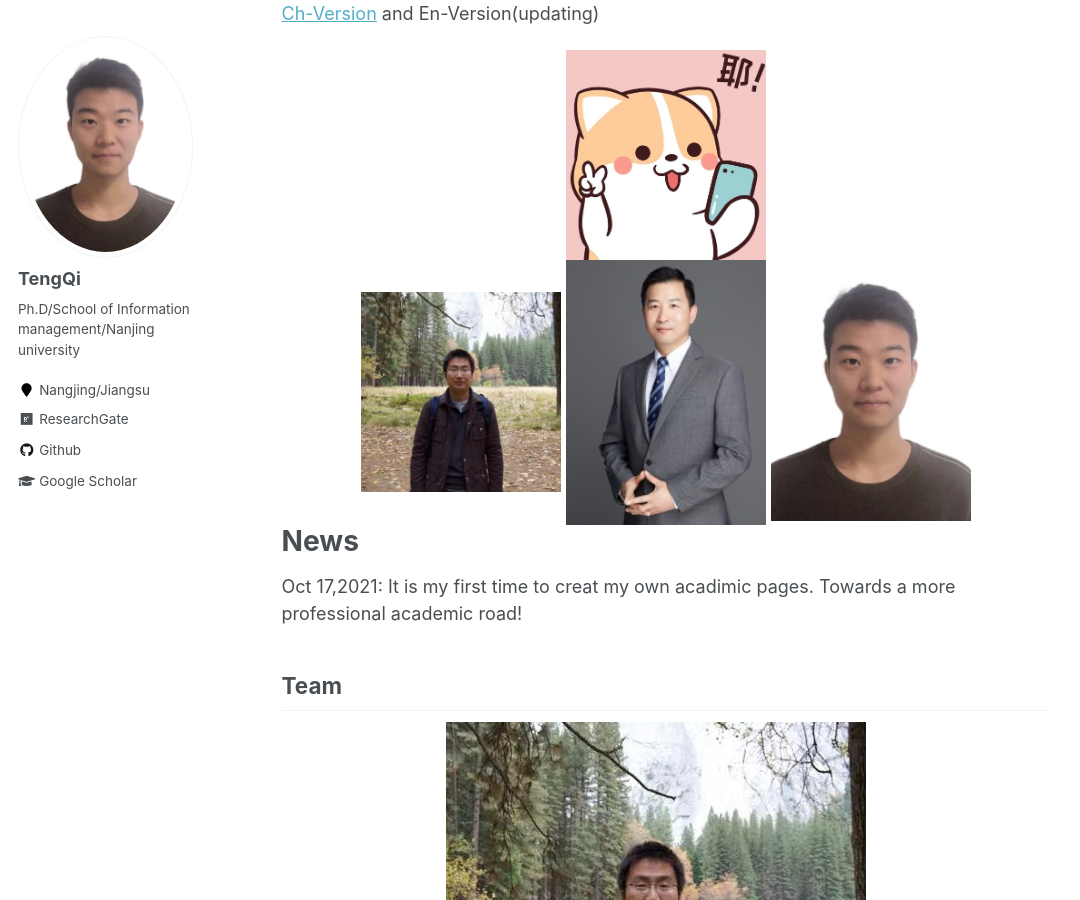
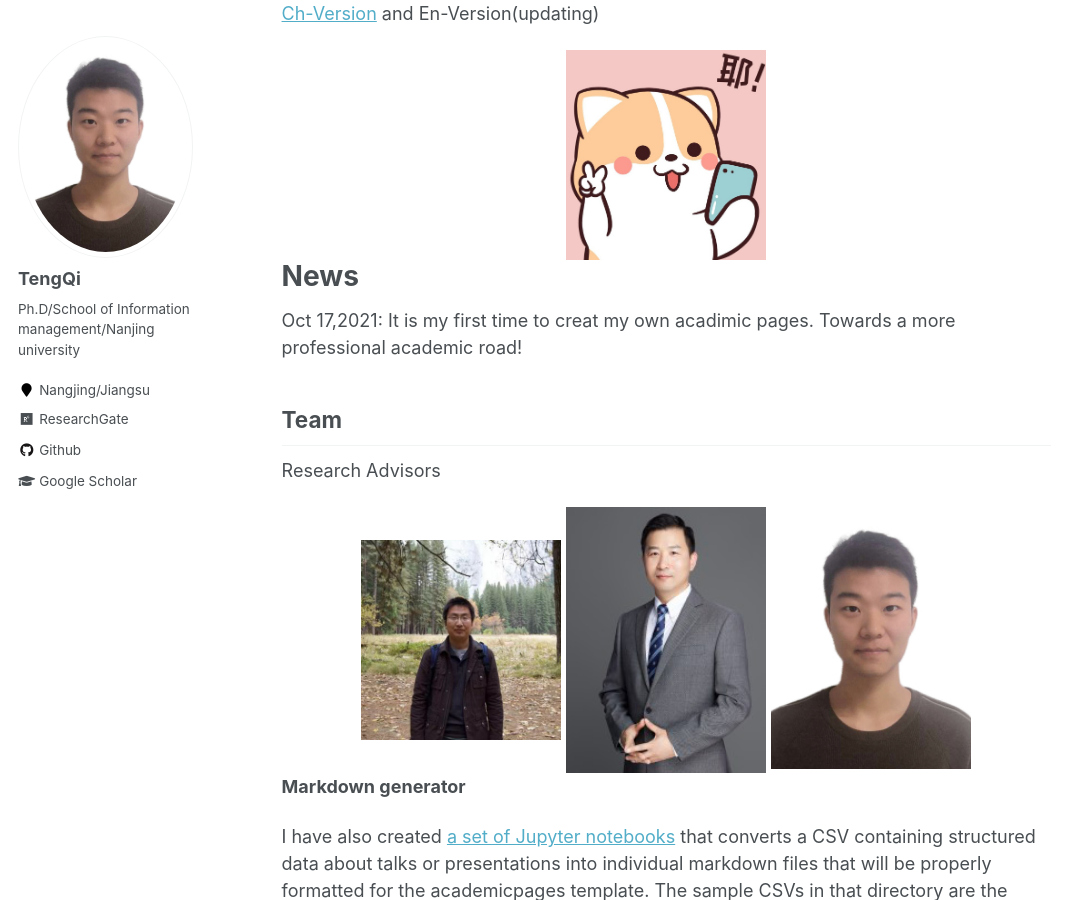
Before and after one commit to tengqi159/tengqi.github.io, a Jekyll site: the page built from _pages/about.md, in a window 1280 px wide and 900 px high, scrolled down 569 px. Shown: the whole window, without its empty margins (0-1080 px from the left). Built offline with Jekyll 4.4.1, drawn with Linux system fonts in a browser that asks for light colours.

Commit message:
Update about.md

```diff
--- a/_pages/about.md
+++ b/_pages/about.md
@@ -33,9 +33,7 @@ CV (updating)
 
 
 
-<center class="half">
-    <img src="leizhang.png" width="200"/>  <img src="huguangwei.png" width="200"/>  <img src="t.png" width="200"/>
-</center>
+
 
 News
 ====
@@ -44,8 +42,10 @@ Oct 17,2021: It is my first time to creat my own acadimic pages. Towards a more
 Team
 ------
 Research Advisors
-![a](/images/leizhang.png)
 
+<center class="half">
+    <img src="leizhang.png" width="200"/>  <img src="huguangwei.png" width="200"/>  <img src="t.png" width="200"/>
+</center>
 
 
 **Markdown generator**
```
